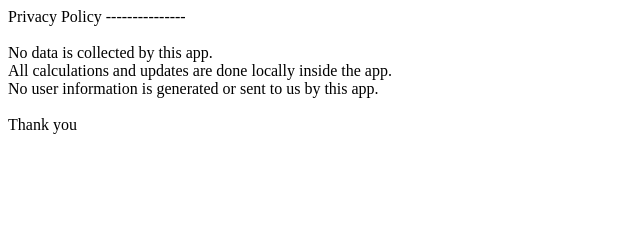
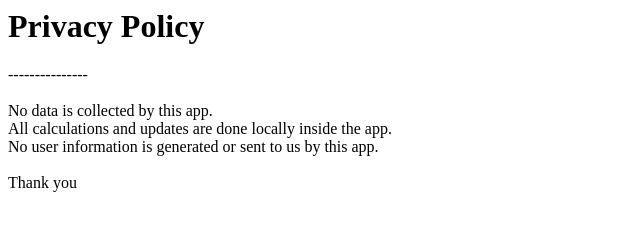
Before and after one commit to RedSpiderMkV/AndroidPrivacyPolicy_NoDataCollection, a plain HTML site: page index.html in a window 1280 px wide. Shown: the whole page, without its empty margins (0-640 px from the left). Drawn offline with Linux system fonts and the light colour scheme.

Commit message:
Update index.html

```diff
--- a/index.html
+++ b/index.html
@@ -3,7 +3,7 @@
     <title>Privacy Policy</title>
   </head>
   <body>
-    <h1></h1>Privacy Policy</h1>
+    <h1>Privacy Policy</h1>
     ---------------<br />
     <br />
     No data is collected by this app.<br />
```
